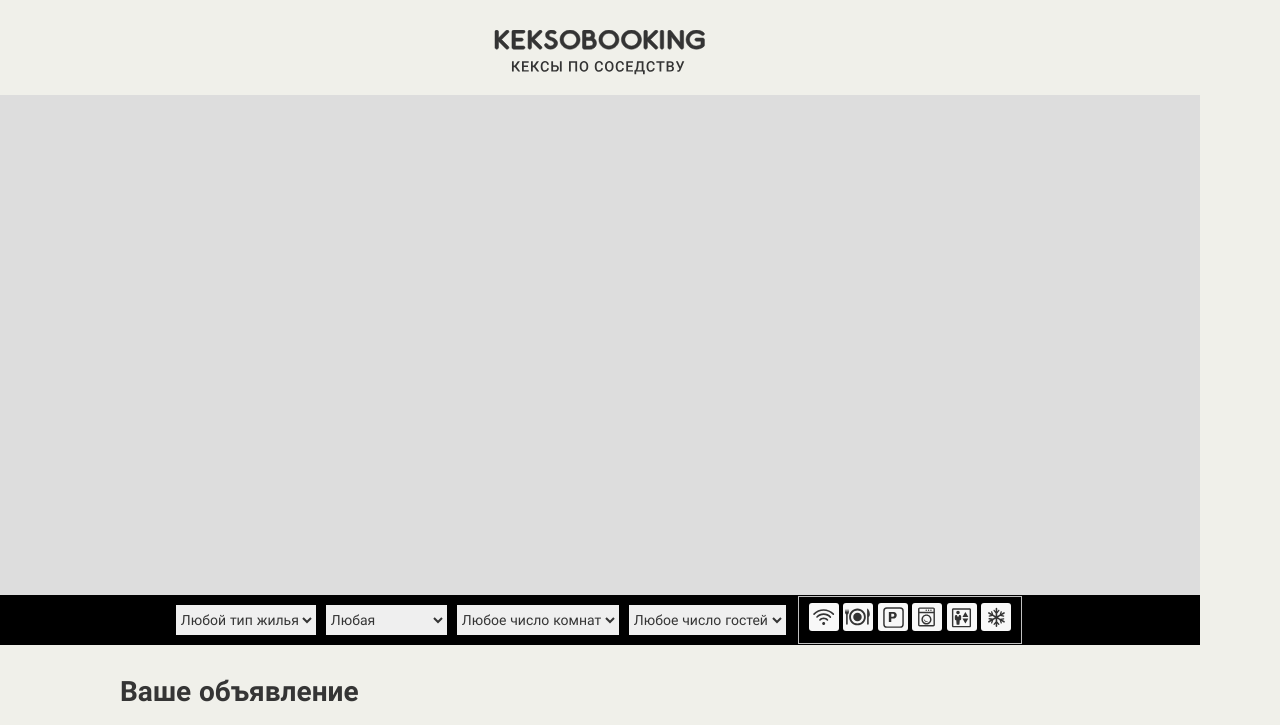
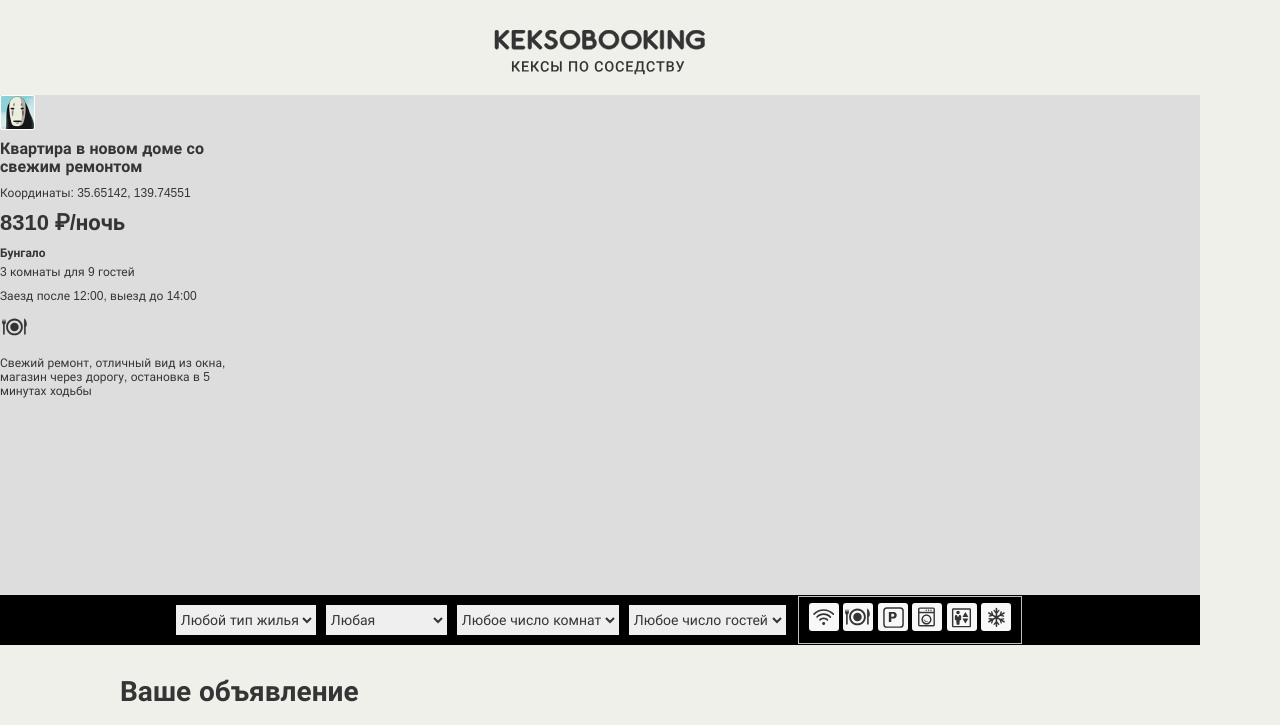
Before and after one commit to htmlacademy-javascript/1564519-keksobooking-25, a website with bundled scripts: page index.html in a window 1280 px wide. Shown: the top 725 px of the page. Built offline with nearby package versions, Linux system fonts and the light colour scheme.

Commit message:
Создана одна карточка

```diff
--- a/index.html
+++ b/index.html
@@ -473,5 +473,6 @@
     <script src="./js/main.js" type='module'></script>
     <script src="./js/ad-generator.js" type='module'></script>
     <script src='./js/random-value-generator.js' type='module'></script>
+    <script src='./js/html-ad-generator.js' type='module'></script>
   </body>
 </html>
--- /dev/null
+++ b/js/html-ad-generator.js
@@ -0,0 +1,40 @@
+import { adPool } from './ad-generator.js';
+
+const cardTemplate = document.querySelector('#card').content.querySelector('.popup');
+const newCard = cardTemplate.cloneNode(true);
+const card = adPool[0];
+
+const {title, address, price, type, rooms, guests, checkin, checkout, features, description, photos} = card.offer;
+
+newCard.querySelector('.popup__title').textContent = title;
+newCard.querySelector('.popup__text--address').textContent = `Координаты: ${address}`;
+newCard.querySelector('.popup__text--price').textContent = `${price} ₽/ночь`;
+const cardType = {
+  flat: 'Квартира',
+  bungalow: 'Бунгало',
+  house: 'Дом',
+  palace: 'Дворец',
+  hotel: 'Отель'
+};
+newCard.querySelector('.popup__type').textContent = cardType[type];
+newCard.querySelector('.popup__text--capacity').textContent = `${rooms} комнаты для ${guests} гостей`;
+newCard.querySelector('.popup__text--time').textContent = `Заезд после ${checkin}, выезд до ${checkout}`;
+const featureList = newCard.querySelectorAll('.popup__feature');
+featureList.forEach((el) => {
+  const flatHasFeature = features.some((feature) => el.classList.contains(`popup__feature--${feature}`));
+  if (!flatHasFeature) {
+    el.remove();
+  }
+});
+newCard.querySelector('.popup__description').textContent = description;
+const photoList = newCard.querySelector('.popup__photos');
+photos.forEach(photo => {
+  const newPhoto = photoList.querySelector('.popup__photo').cloneNode();
+  newPhoto.src = photo;
+  photoList.appendChild(newPhoto);
+});
+photoList.querySelector('.popup__photo').remove();
+newCard.querySelector('.popup__avatar').src = card.author.avatar;
+
+const targetBlock = document.querySelector('#map-canvas');
+targetBlock.appendChild(newCard);
```
